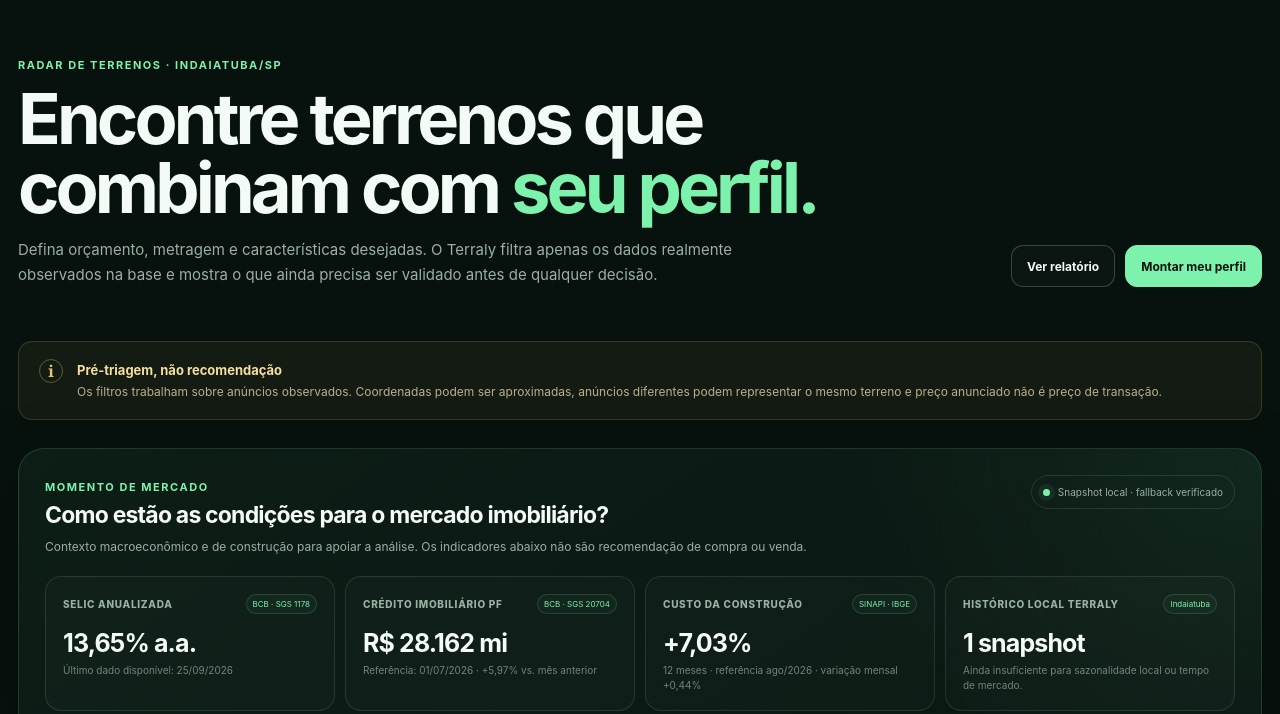
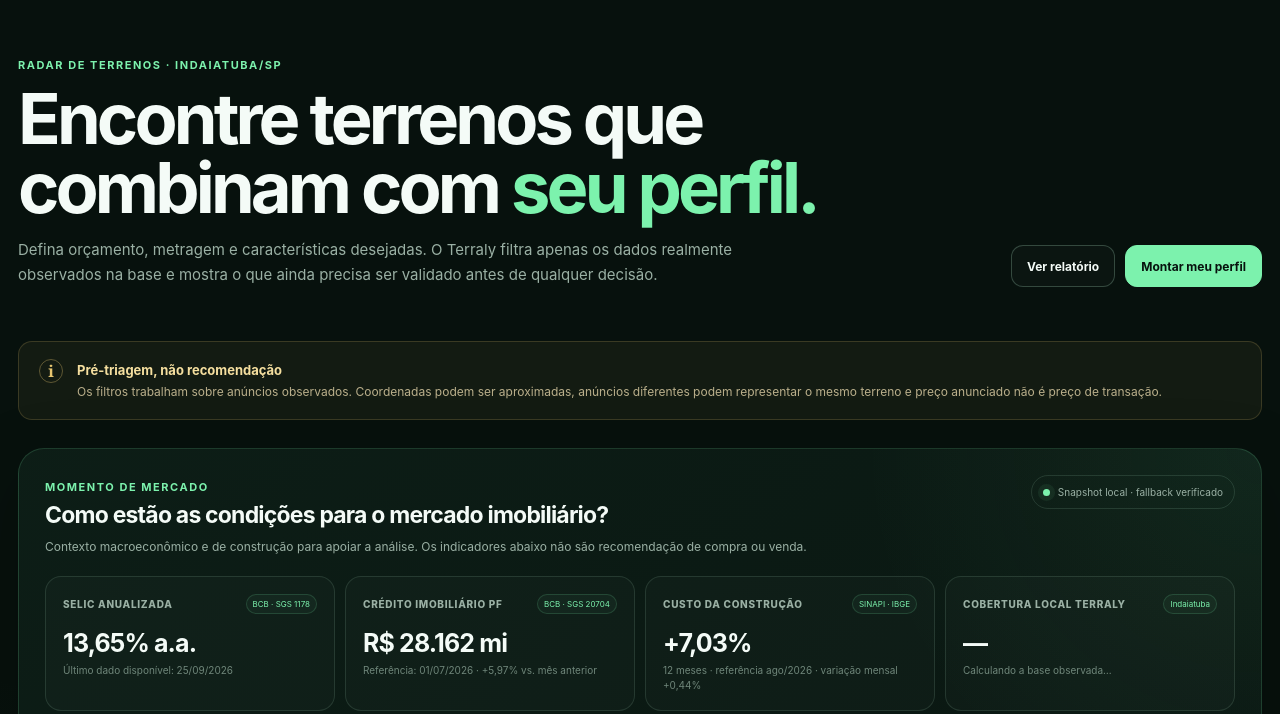
Before and after one commit to jquinteiroo/terraly, a plain HTML site: page index.html in a window 1280 px wide. Shown: the part 86-800 px from the top of the page. Drawn offline with nearby package versions, Linux system fonts and the light colour scheme; no server answers; a small style sheet from the web is missing.

Commit message:
feat: replace insufficient local history card with live coverage

```diff
--- a/index.html
+++ b/index.html
@@ -107,11 +107,11 @@
 
           <article class="market-card">
             <div class="market-card-top">
-              <span class="market-label">Histórico local Terraly</span>
+              <span class="market-label">Cobertura local Terraly</span>
               <span class="source-badge">Indaiatuba</span>
             </div>
-            <strong class="market-value">1 snapshot</strong>
-            <div class="market-meta">Ainda insuficiente para sazonalidade local ou tempo de mercado.</div>
+            <strong class="market-value" id="market-local-coverage">—</strong>
+            <div class="market-meta" id="market-local-coverage-meta">Calculando a base observada…</div>
           </article>
         </div>
 
```
